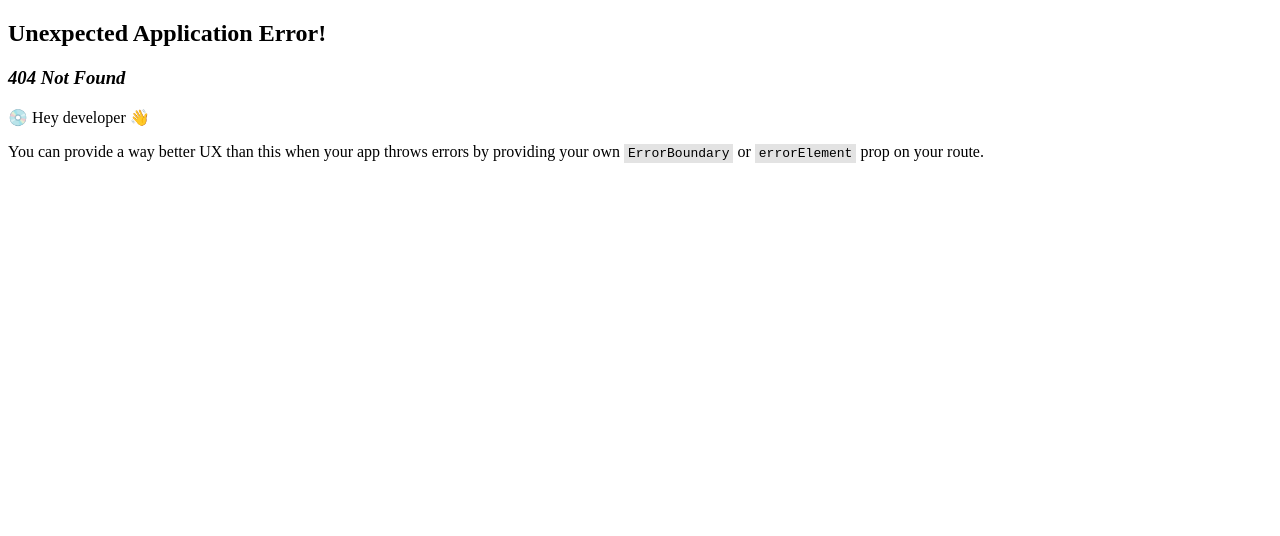
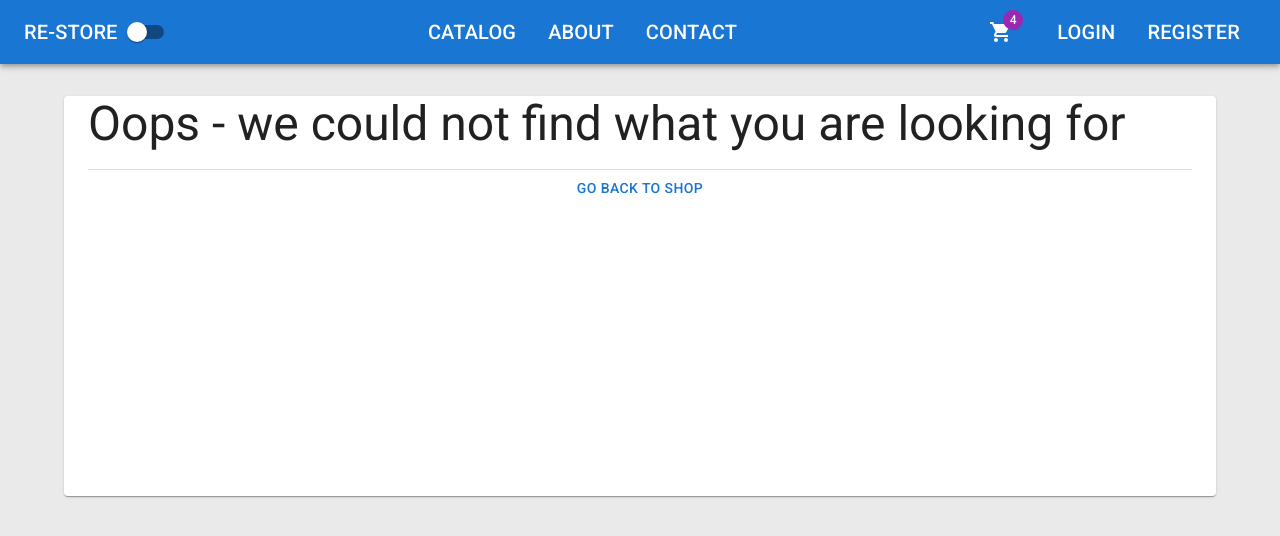
Before and after one commit to AdamLopez31/omnibus, a React (Create React App) app in the folder client/: page /not-found in a window 1280 px wide. Before the commit this address had no page. Shown: the top 536 px of the page. Built offline with nearby package versions, Linux system fonts and the light colour scheme; the HTML template or start-up script is replaced by a standard one.

Commit message:
more work done

```diff
--- a/client/src/app/api/agent.ts
+++ b/client/src/app/api/agent.ts
@@ -9,7 +9,7 @@
 
 const responseBody = (response: AxiosResponse) => response.data;
 
-//INTERCEPTORS
+//INTERCEPTORS cd Desktop/omnibus/client
 //intercept request on way out from client/browser or response back from api
 axios.interceptors.response.use(response => {
     return response;
@@ -23,9 +23,9 @@
         case 401:
             toast.error(data.title)
             break;
-        case 404:
-                toast.error(data.title)
-                break;
+        // case 404:
+        //         toast.error(data.title)
+        //         break;
         case 500:
             //because we are not inside of react component we have to use navigate
             //passing error data to router state
--- /dev/null
+++ b/client/src/app/errors/NotFound.tsx
@@ -0,0 +1,16 @@
+import { Button, Container, Divider, Paper, Typography } from "@mui/material";
+import { Link } from "react-router-dom";
+
+export default function NotFound() {
+    return (
+        <Container component={Paper} sx={{height:400}}>
+            <Typography gutterBottom variant="h3">
+                Oops - we could not find what you are looking for
+            </Typography>
+            <Divider></Divider>
+            <Button fullWidth component={Link} to='/catalog'>
+                Go back to shop
+            </Button>
+        </Container>
+    )
+}
--- a/client/src/features/catalog/ProductDetails.tsx
+++ b/client/src/features/catalog/ProductDetails.tsx
@@ -3,6 +3,7 @@
 import { useParams } from "react-router-dom";
 import { Product } from "../../app/models/product";
 import agent from "../../app/api/agent";
+import NotFound from "../../app/errors/NotFound";
 
 export default function ProductDetails () {
     const {id} = useParams<{id:string}>();
@@ -20,7 +21,7 @@
     if(loading) return <h3>Loading.....</h3>
 
     //IF THERE IS NO PRODUCT
-    if(!product) return <h3>Product not found</h3>
+    if(!product) return <NotFound></NotFound>
     return (
         <Grid container spacing={6}>
             <Grid item xs={6}>
```
Also changed, not shown: client/src/app/router/Routes.tsx (+6 -2 lines).
